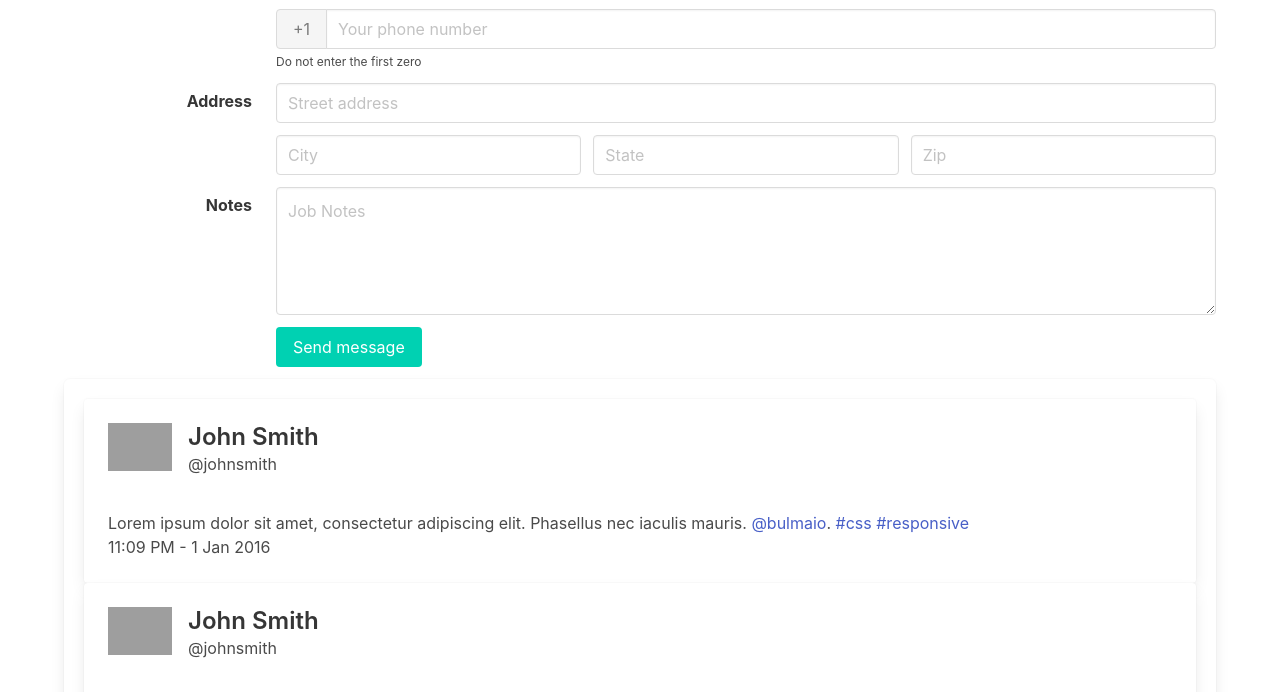
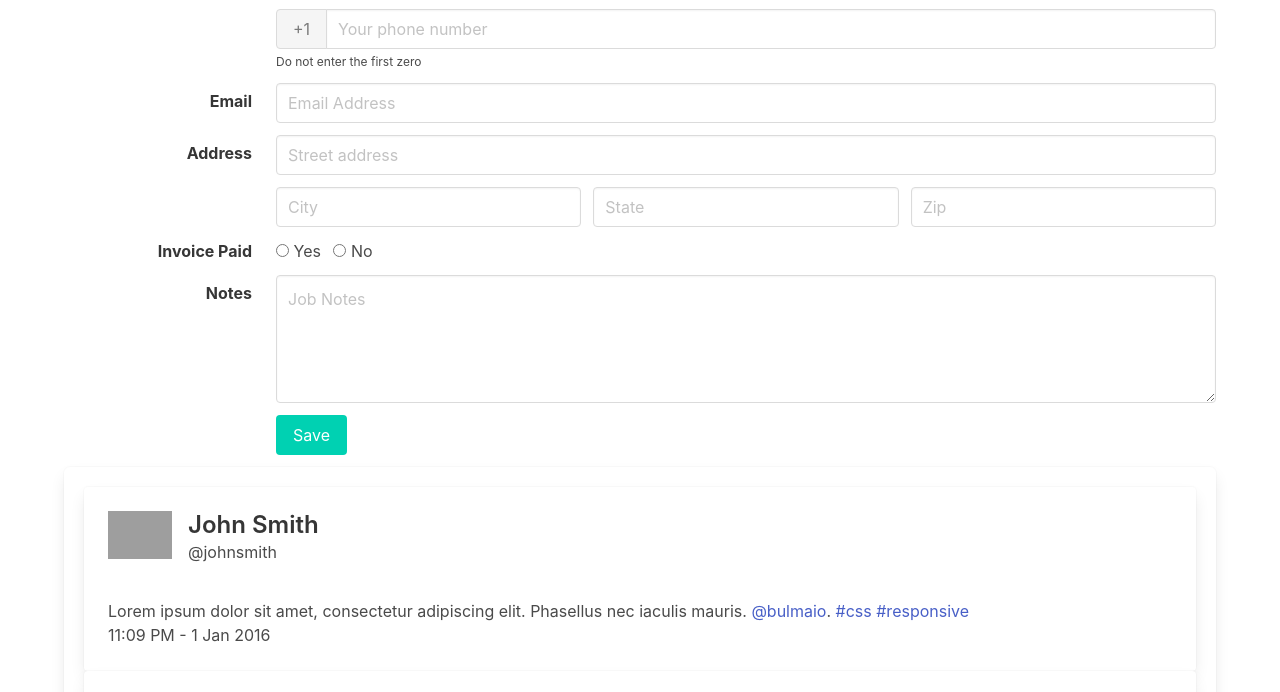
Before and after one commit to BriNelson/3760-final, a plain HTML site: page index.html in a window 1280 px wide. Shown: the part 99-791 px from the top of the page. Drawn offline with nearby package versions, Linux system fonts and the light colour scheme; grey boxes are pictures that could not be loaded.

Commit message:
get rid of api key

```diff
--- a/index.html
+++ b/index.html
@@ -5,6 +5,8 @@
     <meta name="viewport" content="width=device-width, initial-scale=1">
     <title>Client Tracker</title>
     <link rel="stylesheet" href="https://cdn.jsdelivr.net/npm/bulma@0.9.4/css/bulma.min.css">
+
+
   </head>
   <body>
 
@@ -71,7 +73,7 @@
       </nav>
       <div class="container">
         <div class="container ">
-
+        <!-- Client Name -->
           <div class="field is-horizontal">
             <div class="field-label is-normal">
               <label class="label">Client Name</label>
@@ -91,7 +93,7 @@
               </div>
             </div>
           </div>
-
+          <!-- Phone Number -->
           <div class="field is-horizontal">
             <div class="field-label"></div>
             <div class="field-body">
@@ -112,10 +114,23 @@
           </div>
 
 
+          <div class="field is-horizontal">
+            <div class="field-label is-normal">
+              <label class="label">Email</label>
+            </div>
+            <div class="field-body">
+              <div class="field">
+                <div class="control">
+                  <input class="input" type="text" placeholder="Email Address">
+                </div>
+
+              </div>
+            </div>
+          </div>
 
 
 
-
+          <!-- Address Field -->
           <div class="field is-horizontal">
             <div class="field-label is-normal">
               <label class="label">Address</label>
@@ -133,6 +148,7 @@
             <div class="field-label is-normal">
 
             </div>
+            <!-- City -->
             <div class="field-body">
               <div class="field">
                 <p class="control is-expanded">
@@ -140,12 +156,14 @@
 
                 </p>
               </div>
+              <!-- State -->
               <div class="field">
                 <p class="control is-expanded">
                   <input class="input" type="text" placeholder="State">
 
                 </p>
               </div>
+              <!-- Zip Code -->
               <div class="field">
                 <p class="control is-expanded">
                   <input class="input" type="text" placeholder="Zip">
@@ -155,8 +173,29 @@
             </div>
           </div>
 
+          <!-- Invoice Paid Radio -->
+          <div class="field is-horizontal">
+            <div class="field-label">
+              <label class="label">Invoice Paid</label>
+            </div>
+            <div class="field-body">
+              <div class="field is-narrow">
+                <div class="control">
+                  <label class="radio">
+                    <input type="radio" name="member">
+                    Yes
+                  </label>
+                  <label class="radio">
+                    <input type="radio" name="member">
+                    No
+                  </label>
+                </div>
+              </div>
+            </div>
+          </div>
 
 
+          <!-- Notes Field -->
           <div class="field is-horizontal">
             <div class="field-label is-normal">
               <label class="label">Notes</label>
@@ -174,11 +213,12 @@
             <div class="field-label">
               <!-- Left empty for spacing -->
             </div>
+            <!-- Save Button -->
             <div class="field-body">
               <div class="field">
                 <div class="control">
                   <button class="button is-primary">
-                    Send message
+                    Save
                   </button>
                 </div>
               </div>
@@ -240,7 +280,6 @@
 
   </div>
 
-
   <script type="text/javascript" src="index.js"></script>
   </body>
 </html>
--- a/index.js
+++ b/index.js
@@ -1,5 +1,4 @@
-// c724a6eee25e46929d262e94dee683ed
-// AIzaSyCloTfnFWI2UH5Q5uuCtW1HbiwdJM22-nQ
+
 
 const saveNewsItem = (newsItem) => {
 
```
